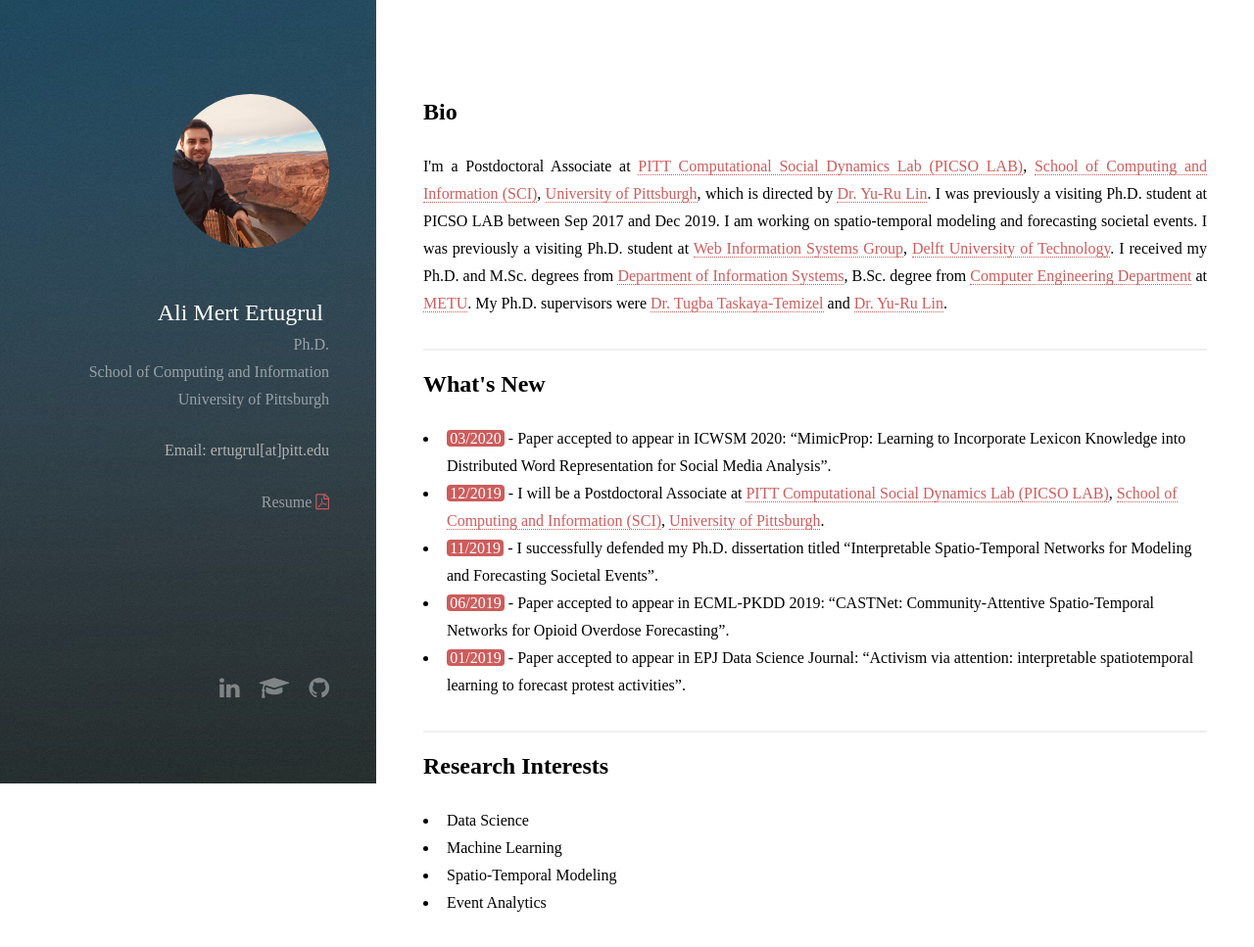
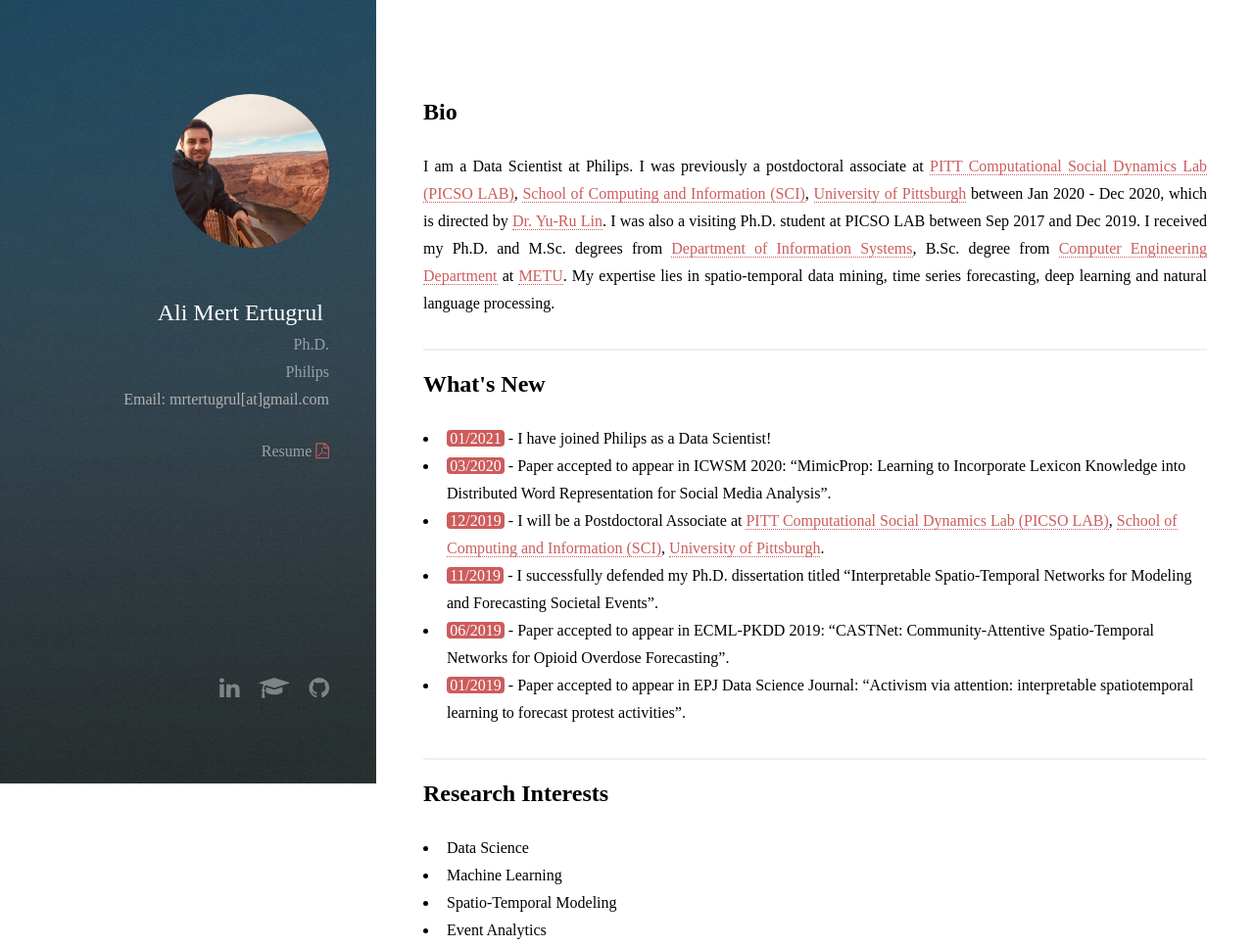
Before and after one commit to mertugrul/mertugrul.github.io, a plain HTML site: page index.html in a window 1280 px wide. Shown: the top 967 px of the page at 98% size. Drawn offline with Linux system fonts and the light colour scheme.

Commit message:
index.html update.

```diff
--- a/index.html
+++ b/index.html
@@ -21,10 +21,13 @@
 				<p><h1 style="padding-right: 6px;">
 					<strong style="font-size: 1.2em;">Ali Mert Ertugrul</strong>
 					<h1 style="font-size: 1em;">Ph.D.</h1>
+					<h1 style="font-size: 1em;">Philips</h1>
+					<!--
 					<h1 style="font-size: 1em;">School of Computing and Information</h1>
 					<h1 style="font-size: 1em;">University of Pittsburgh</h1></p>
+					-->
 
-					<p>Email: ertugrul[at]pitt.edu</p>
+					<p>Email: mrtertugrul[at]gmail.com</p>
 
 					<div>Resume <a href="cv/ali_mert_ertugrul.pdf"  target="_blank"  class="icon fa-file-pdf-o"><span class="label">Resume</span></a></div>
 
@@ -40,7 +43,11 @@
 							<h2>Biography.</h2>
 						</header>-->
 						<h2>Bio</h2>
-						<p style="text-align: justify;">I'm a Postdoctoral Associate at <a href="https://picsolab.github.io/" target="_blank">PITT Computational Social Dynamics Lab (PICSO LAB)</a>, <a href="http://sci.pitt.edu/" target="_blank">School of Computing and Information (SCI)</a>, <a href="http://pitt.edu/" target="_blank">University of Pittsburgh</a>, which is directed by <a href="http://www.yurulin.com/" target="_blank">Dr. Yu-Ru Lin</a>. I was previously a visiting Ph.D. student at PICSO LAB between Sep 2017 and Dec 2019. I am working on spatio-temporal modeling and forecasting societal events. I was previously a visiting Ph.D. student at <a href="http://www.wis.ewi.tudelft.nl/" target=_blank">Web Information Systems Group</a>, <a href="https://www.tudelft.nl" target="_blank">Delft University of Technology</a>. I received my Ph.D. and M.Sc. degrees from <a href="https://ii.metu.edu.tr" target="_blank">Department of Information Systems</a>, B.Sc. degree from <a href="https://www.ceng.metu.edu.tr" target="_blank">Computer Engineering Department</a> at <a href="https://www.metu.edu.tr" target="_blank">METU</a>. My Ph.D. supervisors were <a href="https://blog.metu.edu.tr/ttemizel/" target="_blank">Dr. Tugba Taskaya-Temizel</a> and <a href="http://www.yurulin.com/" target="_blank">Dr. Yu-Ru Lin</a>.</p>
+						<p style="text-align: justify;">I am a Data Scientist at Philips. I was previously a postdoctoral associate at <a href="https://picsolab.github.io/" target="_blank">PITT Computational Social Dynamics Lab (PICSO LAB)</a>, <a href="http://sci.pitt.edu/" target="_blank">School of Computing and Information (SCI)</a>, <a href="http://pitt.edu/" target="_blank">University of Pittsburgh</a> between Jan 2020 - Dec 2020, which is directed by <a href="http://www.yurulin.com/" target="_blank">Dr. Yu-Ru Lin</a>. I was also a visiting Ph.D. student at PICSO LAB between Sep 2017 and Dec 2019. I received my Ph.D. and M.Sc. degrees from <a href="https://ii.metu.edu.tr" target="_blank">Department of Information Systems</a>, B.Sc. degree from <a href="https://www.ceng.metu.edu.tr" target="_blank">Computer Engineering Department</a> at <a href="https://www.metu.edu.tr" target="_blank">METU</a>.
+						My expertise lies in spatio-temporal data mining, time series forecasting, deep learning and natural language processing.</p>
+						<!--
+						<p style="text-align: justify;">I am a data scientsit at Philips. I was a Postdoctoral Associate at <a href="https://picsolab.github.io/" target="_blank">PITT Computational Social Dynamics Lab (PICSO LAB)</a>, <a href="http://sci.pitt.edu/" target="_blank">School of Computing and Information (SCI)</a>, <a href="http://pitt.edu/" target="_blank">University of Pittsburgh</a> between Jan 2020 - Dec 2020, which is directed by <a href="http://www.yurulin.com/" target="_blank">Dr. Yu-Ru Lin</a>. I was previously a visiting Ph.D. student at PICSO LAB between Sep 2017 and Dec 2019. I am working on spatio-temporal modeling and forecasting societal events. I was also a visiting Ph.D. student at <a href="http://www.wis.ewi.tudelft.nl/" target=_blank">Web Information Systems Group</a>, <a href="https://www.tudelft.nl" target="_blank">Delft University of Technology</a>. I received my Ph.D. and M.Sc. degrees from <a href="https://ii.metu.edu.tr" target="_blank">Department of Information Systems</a>, B.Sc. degree from <a href="https://www.ceng.metu.edu.tr" target="_blank">Computer Engineering Department</a> at <a href="https://www.metu.edu.tr" target="_blank">METU</a>. My Ph.D. supervisors were <a href="https://blog.metu.edu.tr/ttemizel/" target="_blank">Dr. Tugba Taskaya-Temizel</a> and <a href="http://www.yurulin.com/" target="_blank">Dr. Yu-Ru Lin</a>.</p>
+						-->
 					<!--	<ul class="actions">
 							<li><a href="#" class="button">Learn More</a></li>
 						</ul> -->
@@ -51,6 +58,7 @@
 						<h2>What's New</h2>
 						<article class=" 20u 12u$(large) work-item">
 							<ul>
+								<li><span class="news_date">01/2021</span> - I have joined Philips as a Data Scientist!</li>
 								<li><span class="news_date">03/2020</span> - Paper accepted to appear in ICWSM 2020: “MimicProp: Learning to Incorporate Lexicon Knowledge into Distributed Word Representation for Social Media Analysis”.</li>
 								<li><span class="news_date">12/2019</span> - I will be a Postdoctoral Associate at <a href="https://picsolab.github.io/" target="_blank">PITT Computational Social Dynamics Lab (PICSO LAB)</a>, <a href="http://sci.pitt.edu/" target="_blank">School of Computing and Information (SCI)</a>, <a href="http://pitt.edu/" target="_blank">University of Pittsburgh</a>.</li>
 								<li><span class="news_date">11/2019</span> - I successfully defended my Ph.D. dissertation titled “Interpretable Spatio-Temporal Networks for Modeling and Forecasting Societal Events”.</li>
@@ -236,7 +244,7 @@
 							<article class=" 20u 12u$(large) work-item">
 								<table style="width:100%">
 									<tr>
-										<td>Jan 2020 - current</td>
+										<td>Jan 2020 - Dec 2020</td>
 										<td>Postdoctoral Associate - School of Computing and Information, University of Pittsburgh</td>
 									</tr>
 									<tr>
```
